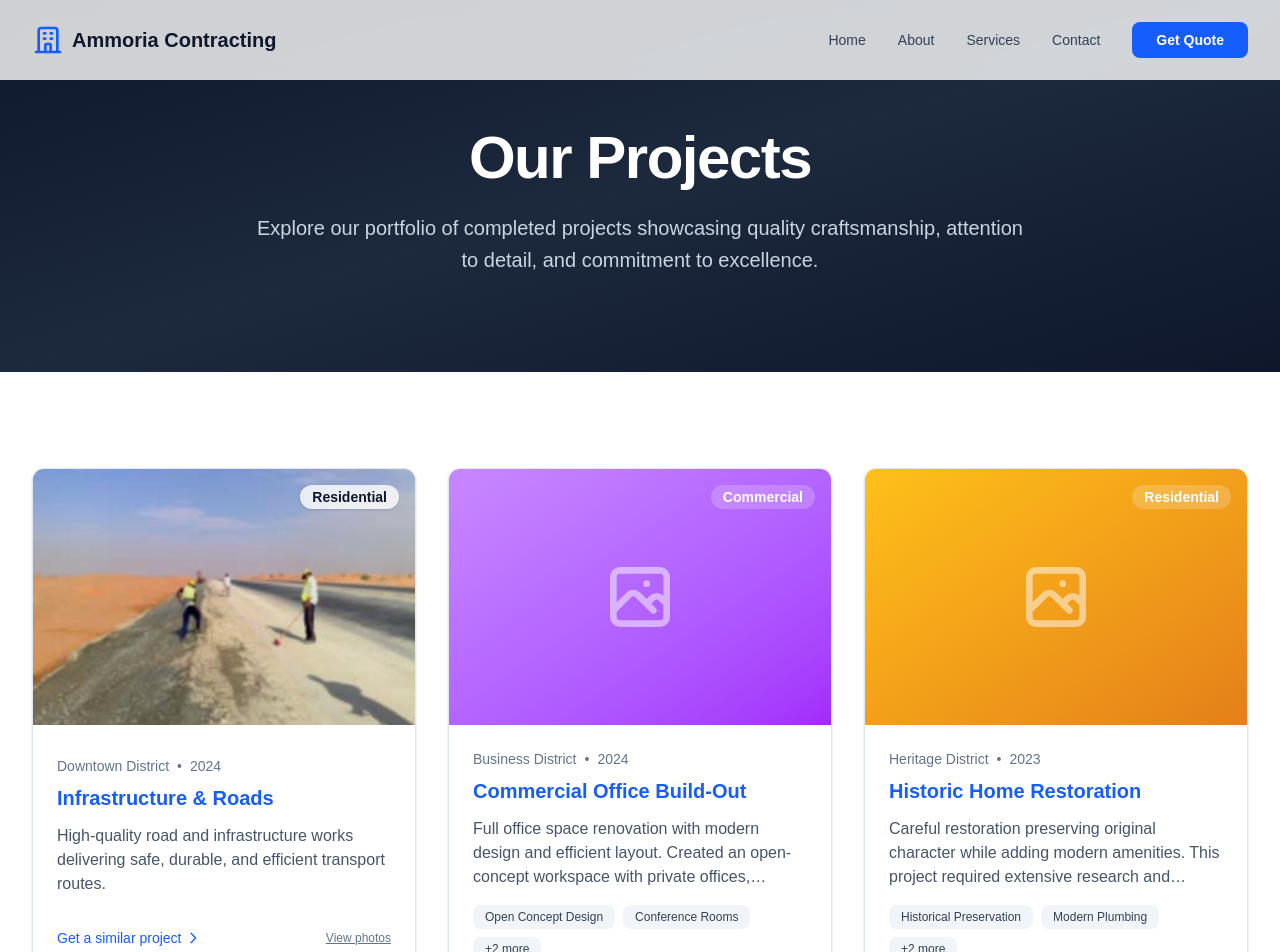
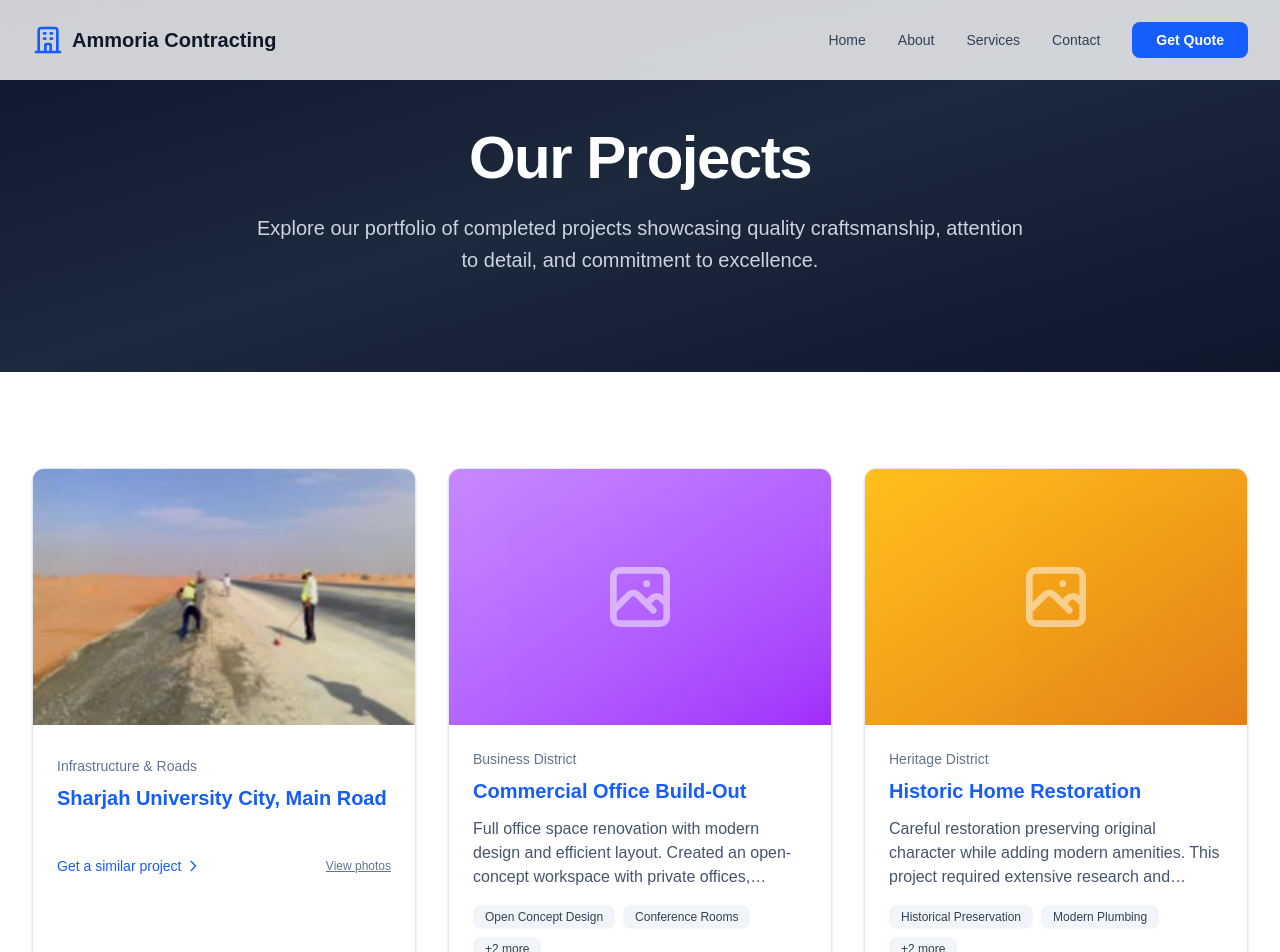
Before and after one commit to CodingggBee/ammoria_new, a Next.js app: page /projects in a window 1280 px wide. Shown: the top 952 px of the page. Built offline with nearby package versions, Linux system fonts and the light colour scheme.

Commit message:
first project editing commit

```diff
--- a/app/page.tsx
+++ b/app/page.tsx
@@ -33,10 +33,10 @@ export default function Home() {
 
   const featuredProjects: FeaturedProject[] = [
     {
-      title: "Infrastructure & Roads",
-      category: "Infrastructure",
-      description:
-        "High-quality road and infrastructure works delivering safe, durable, and efficient transport routes.",
+      title: "Sharjah University City, Main Road",
+      category: "Infrastructure & Roads",
+      description:"",
+        // "High-quality road and infrastructure works delivering safe, durable, and efficient transport routes.",
       image: "/projects/Infrastructue & Roads2.jpg",
       images: [
         "/projects/Infrastructue & Roads2.jpg",
@@ -344,7 +344,7 @@ export default function Home() {
                     </div>
                   )}
                   <div className="p-6">
-                    <div className="mb-2 text-sm font-medium text-blue-600">
+                    <div className="mb-2 text-sm font-medium text-slate-600">
                       {project.category}
                     </div>
                     <h3 className="text-xl font-semibold text-blue-600">
--- a/app/projects/ProjectGrid.tsx
+++ b/app/projects/ProjectGrid.tsx
@@ -9,7 +9,7 @@ type Project = {
   title: string;
   category: string;
   location: string;
-  year: string;
+  // year: string;
   description: string;
   image?: string; // gradient fallback
   images?: string[]; // real images under /public
@@ -104,9 +104,9 @@ export default function ProjectGrid({ projects }: { projects: Project[] }) {
                   />
                   <div className="absolute inset-0 bg-black/10 transition-colors group-hover:bg-black/5" />
                   <div className="absolute top-4 right-4">
-                    <span className="rounded-full bg-white/80 px-3 py-1 text-sm font-semibold text-slate-900 shadow-sm">
+                    {/* <span className="rounded-full bg-white/80 px-3 py-1 text-sm font-semibold text-slate-900 shadow-sm">
                       {project.category}
-                    </span>
+                    </span> */}
                   </div>
                 </button>
               ) : (
@@ -127,9 +127,9 @@ export default function ProjectGrid({ projects }: { projects: Project[] }) {
                     />
                   </svg>
                   <div className="absolute top-4 right-4">
-                    <span className="rounded-full bg-white/20 backdrop-blur-sm px-3 py-1 text-sm font-semibold text-white">
+                    {/* <span className="rounded-full bg-white/20 backdrop-blur-sm px-3 py-1 text-sm font-semibold text-white">
                       {project.category}
-                    </span>
+                    </span> */}
                   </div>
                 </div>
               )}
@@ -137,8 +137,8 @@ export default function ProjectGrid({ projects }: { projects: Project[] }) {
               <div className="p-6">
                 <div className="mb-2 flex items-center gap-2 text-sm text-slate-500">
                   <span>{project.location}</span>
-                  <span>•</span>
-                  <span>{project.year}</span>
+                  {/* <span>•</span> */}
+                  {/* <span>{project.year}</span> */}
                 </div>
                 <h3 className="text-xl font-semibold text-blue-600 mb-3">
                   {project.title}
--- a/app/projects/page.tsx
+++ b/app/projects/page.tsx
@@ -16,13 +16,14 @@ export const metadata: Metadata = {
 const projects = [
     {
       id: 1,
-      title: "Infrastructure & Roads",
-      category: "Residential",
-      location: "Downtown District",
-      year: "2024",
-      description:
-        "High-quality road and infrastructure works delivering safe, durable, and efficient transport routes.",
+      title: "Sharjah University City, Main Road",
+      category: "",
+      location: "Infrastructure & Roads",
+      // year: "",
+      // description:"High-quality road and infrastructure works delivering safe, durable, and efficient transport routes.",
+      description:"",
       // Fallback gradient background for when no images are provided
+
       image: "bg-gradient-to-br from-blue-400 to-blue-600",
       // You can add more images here as the gallery grows
       images: ["/projects/Infrastructue & Roads2.jpg","/projects/Infrastructue & Roads1.jpg"],
@@ -38,7 +39,7 @@ const projects = [
       title: "Commercial Office Build-Out",
       category: "Commercial",
       location: "Business District",
-      year: "2024",
+      // year: "2024",
       description:
         "Full office space renovation with modern design and efficient layout. Created an open-concept workspace with private offices, conference rooms, and collaborative areas.",
       image: "bg-gradient-to-br from-purple-400 to-purple-600",
@@ -57,7 +58,7 @@ const projects = [
       title: "Historic Home Restoration",
       category: "Residential",
       location: "Heritage District",
-      year: "2023",
+      // year: "2023",
       description:
         "Careful restoration preserving original character while adding modern amenities. This project required extensive research and attention to historical details.",
       image: "bg-gradient-to-br from-amber-400 to-amber-600",
@@ -75,7 +76,7 @@ const projects = [
       title: "Sustainable Eco-Home",
       category: "Residential",
       location: "Green Valley",
-      year: "2024",
+      // year: "2024",
       description:
         "New construction focusing on sustainability and energy efficiency. Features solar panels, rainwater collection, and eco-friendly materials throughout.",
       image: "bg-gradient-to-br from-green-400 to-green-600",
@@ -93,7 +94,7 @@ const projects = [
       title: "Luxury Bathroom Remodel",
       category: "Residential",
       location: "Uptown Area",
-      year: "2024",
+      // year: "2024",
       description:
         "High-end bathroom renovation with premium fixtures, custom tile work, and spa-like features. Includes heated floors and smart home integration.",
       image: "bg-gradient-to-br from-cyan-400 to-cyan-600",
@@ -111,7 +112,7 @@ const projects = [
       title: "Retail Space Renovation",
       category: "Commercial",
       location: "Shopping Center",
-      year: "2023",
+      // year: "2023",
       description:
         "Complete retail space transformation with modern storefront, updated lighting, and efficient layout. Enhanced customer experience with improved flow and design.",
       image: "bg-gradient-to-br from-pink-400 to-pink-600",
@@ -129,7 +130,7 @@ const projects = [
       title: "Multi-Unit Residential Complex",
       category: "Residential",
       location: "Suburban Development",
-      year: "2023",
+      // year: "2023",
       description:
         "Construction of a 12-unit residential complex with modern amenities, energy-efficient systems, and community spaces. Completed on time and within budget.",
       image: "bg-gradient-to-br from-indigo-400 to-indigo-600",
@@ -147,7 +148,7 @@ const projects = [
       title: "Restaurant Interior Design & Build",
       category: "Commercial",
       location: "Downtown",
-      year: "2024",
+      // year: "2024",
       description:
         "Complete interior design and construction for a new restaurant. Created an inviting atmosphere with custom lighting, unique finishes, and efficient kitchen layout.",
       image: "bg-gradient-to-br from-orange-400 to-orange-600",
@@ -165,7 +166,7 @@ const projects = [
       title: "Basement Finishing",
       category: "Residential",
       location: "Family Neighborhood",
-      year: "2024",
+      // year: "2024",
       description:
         "Transformed unfinished basement into a functional family space with home theater, game room, and guest suite. Included proper insulation and moisture control.",
       image: "bg-gradient-to-br from-teal-400 to-teal-600",
```
